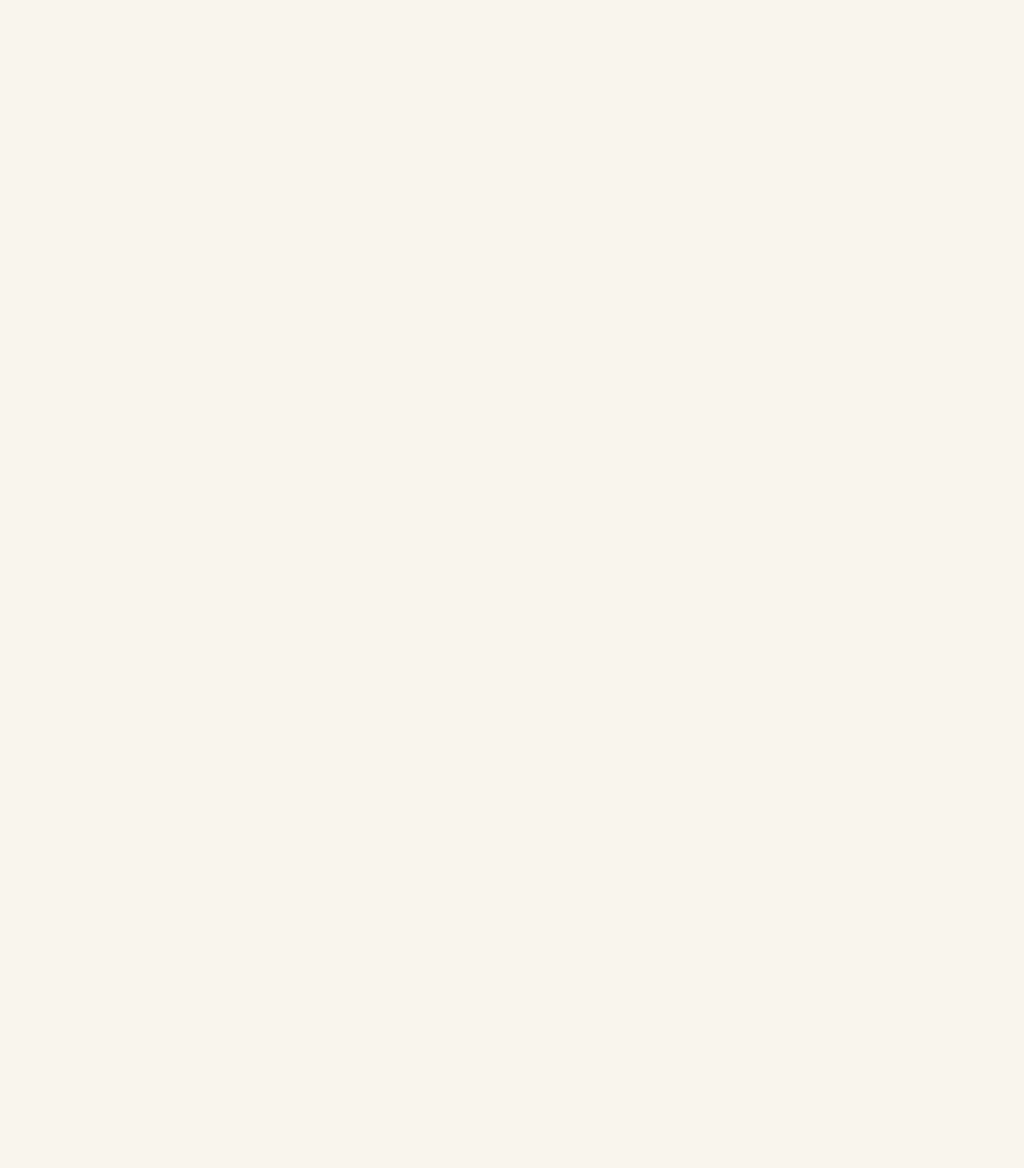
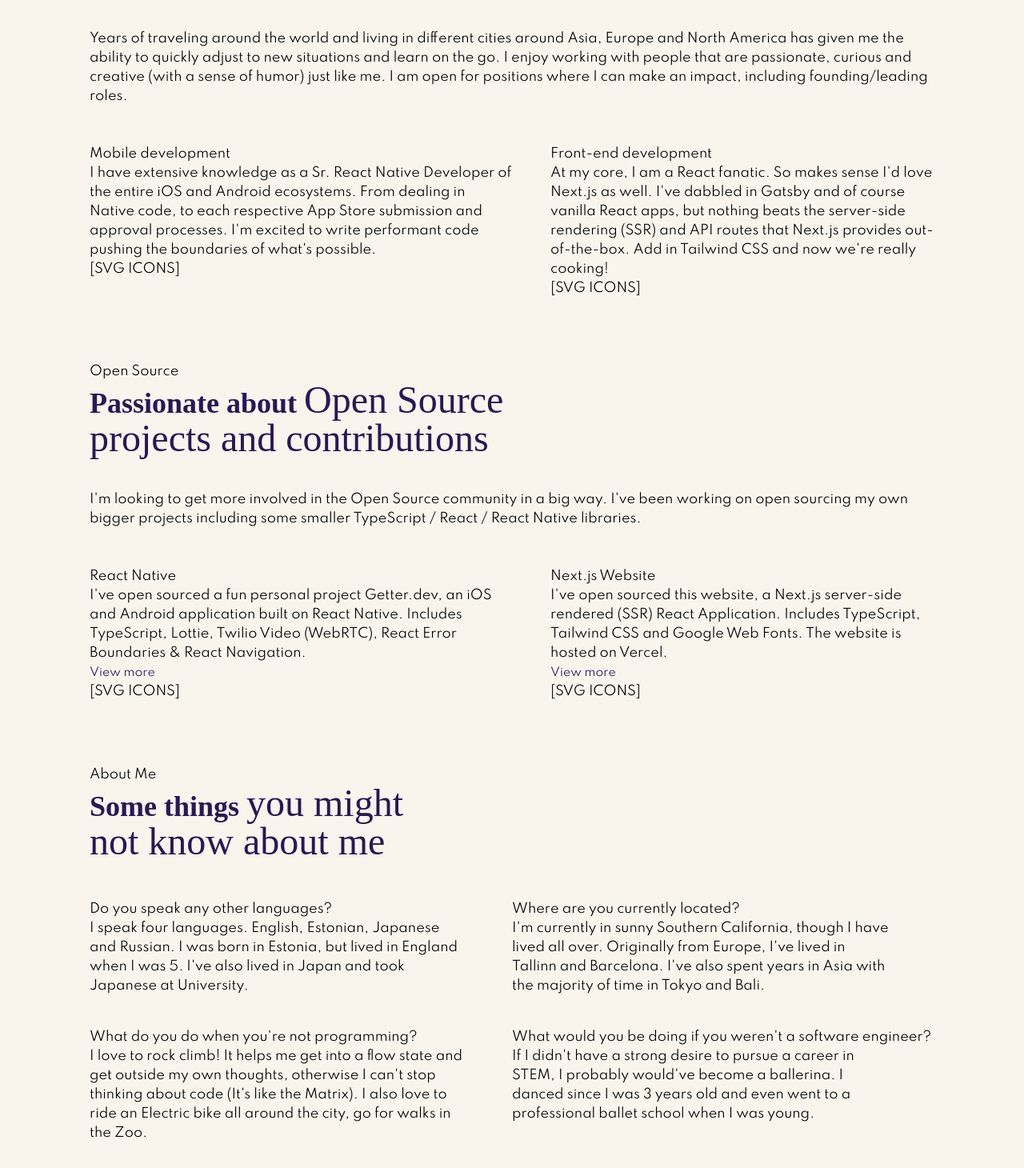
Before and after one commit to getterhiss/getterhiss.com, a Next.js app: page / in a window 1280 px wide. Shown: the part 762-2222 px from the top of the page at 80% size. Before the commit the page ends 800 px from the top, so only its background shows below. Built offline with nearby package versions, Linux system fonts and the light colour scheme; a web font is replaced by a local one.

Commit message:
Basic Grid Layout with Content

```diff
--- a/components/Hero.tsx
+++ b/components/Hero.tsx
@@ -2,23 +2,20 @@ import SuperWoman from 'components/SuperWoman';
 
 const Hero = () => {
   return (
-    <header className="lg:pb-12 space-y-2 lg:space-y-0 lg:space-x-12">
+    <header className="md:py-10">
       <SuperWoman className="mx-auto -mt-12 md:hidden h-80" />
 
       <div className="md:grid md:grid-cols-5">
         <div className="md:max-w-full md:my-auto md:col-span-3 lg:mr-2">
-          <h3 className="text-2xl font-sans mb-2 text-brand antialiased">
+          <h3 className="text-2xl mb-2 text-brand antialiased">
             I&apos;m Getter, a
           </h3>
 
-          <h1 className="text-5xl font-serif mb-10 font-bold text-brand antialiased">
-            React Native <br />
-            developer,{' '}
-            <span className="text-6xl font-light">
-              who is excited about design &amp;{' '}
-              <span className="underline decoration-wavy decoration-2 decoration-pink-400">
-                TypeScript
-              </span>
+          <h1 className="text-6xl font-serif mb-10 text-brand antialiased">
+            <strong className="text-5xl">React Native developer, </strong>
+            who is excited about design &amp;{' '}
+            <span className="underline decoration-wavy decoration-2 decoration-pink-400">
+              TypeScript
             </span>
           </h1>
         </div>
--- a/components/NavBar.tsx
+++ b/components/NavBar.tsx
@@ -2,7 +2,7 @@ import EmailAddress from 'components/EmailAddress';
 
 const NavBar = () => {
   return (
-    <nav className="md:pb-12 space-y-2 lg:space-y-0 lg:space-x-12">
+    <nav className="space-y-2 lg:space-y-0 lg:space-x-12">
       <EmailAddress className="link" name="gh" domain="getter" tld="dev" />
       <a className="link" href="tel:+1 616 883 0158">
         +1 616 883 0158
--- a/pages/index.tsx
+++ b/pages/index.tsx
@@ -19,6 +19,138 @@ const Home: NextPage = () => {
         <NavBar />
 
         <Hero />
+
+        <section className="md:py-10">
+          <div>
+            <p>My Skills</p>
+            <h1 className="h2">
+              <strong className="text-4xl">Entrepreneurial and driven</strong>
+              <br /> mobile &amp; web developer
+            </h1>
+            <p>
+              Years of traveling around the world and living in different cities
+              around Asia, Europe and North America has given me the ability to
+              quickly adjust to new situations and learn on the go. I enjoy
+              working with people that are passionate, curious and creative
+              (with a sense of humor) just like me. I am open for positions
+              where I can make an impact, including founding/leading roles.
+            </p>
+          </div>
+          <div className="md:grid md:grid-cols-2 lg:space-x-12 lg:mt-12">
+            <div>
+              <h2>Mobile development</h2>
+              <p>
+                I have extensive knowledge as a Sr. React Native Developer of
+                the entire iOS and Android ecosystems. From dealing in Native
+                code, to each respective App Store submission and approval
+                processes. I&apos;m excited to write performant code pushing the
+                boundaries of what&apos;s possible.
+              </p>
+              <div>[SVG ICONS]</div>
+            </div>
+            <div>
+              <h2>Front-end development</h2>
+              <p>
+                At my core, I am a React fanatic. So makes sense I&apos;d love
+                Next.js as well. I&apos;ve dabbled in Gatsby and of course
+                vanilla React apps, but nothing beats the server-side rendering
+                (SSR) and API routes that Next.js provides out-of-the-box. Add
+                in Tailwind CSS and now we&apos;re really cooking!
+              </p>
+              <div>[SVG ICONS]</div>
+            </div>
+          </div>
+        </section>
+
+        <section className="md:py-10">
+          <div>
+            <p>Open Source</p>
+            <h1 className="h2">
+              <strong className="text-4xl">Passionate about </strong>
+              Open Source <br /> projects and contributions
+            </h1>
+            <p>
+              I&apos;m looking to get more involved in the Open Source community
+              in a big way. I&apos;ve been working on open sourcing my own
+              bigger projects including some smaller TypeScript / React / React
+              Native libraries.
+            </p>
+          </div>
+          <div className="md:grid md:grid-cols-2 lg:space-x-12 lg:mt-12">
+            <div>
+              <h2>React Native</h2>
+              <p>
+                I&apos;ve open sourced a fun personal project Getter.dev, an iOS
+                and Android application built on React Native. Includes
+                TypeScript, Lottie, Twilio Video (WebRTC), React Error
+                Boundaries &amp; React Navigation.
+              </p>
+              <a className="link">View more</a>
+              <div>[SVG ICONS]</div>
+            </div>
+            <div>
+              <h2>Next.js Website</h2>
+              <p>
+                I&apos;ve open sourced this website, a Next.js server-side
+                rendered (SSR) React Application. Includes TypeScript, Tailwind
+                CSS and Google Web Fonts. The website is hosted on Vercel.
+              </p>
+              <a className="link">View more</a>
+              <div>[SVG ICONS]</div>
+            </div>
+          </div>
+        </section>
+
+        <section className="md:py-10">
+          <div>
+            <p>About Me</p>
+            <h1 className="h2">
+              <strong className="text-4xl">Some things </strong>
+              you might <br /> not know about me
+            </h1>
+          </div>
+          <div className="md:grid md:grid-cols-2 lg:mt-12">
+            <div>
+              <h2>Do you speak any other languages?</h2>
+              <p className="pb-10 pr-14">
+                I speak four languages. English, Estonian, Japanese and Russian.
+                I was born in Estonia, but lived in England when I was 5.
+                I&apos;ve also lived in Japan and took Japanese at University.
+              </p>
+            </div>
+            <div>
+              <h2>Where are you currently located?</h2>
+              <p className="pb-10 pr-14">
+                I&apos;m currently in sunny Southern California, though I have
+                lived all over. Originally from Europe, I&apos;ve lived in
+                Tallinn and Barcelona. I&apos;ve also spent years in Asia with
+                the majority of time in Tokyo and Bali.
+              </p>
+            </div>
+            <div>
+              <h2>What do you do when you&apos;re not programming?</h2>
+              <p className="pb-10 pr-14">
+                I love to rock climb! It helps me get into a flow state and get
+                outside my own thoughts, otherwise I can&apos;t stop thinking
+                about code (It&apos;s like the Matrix). I also love to ride an
+                Electric bike all around the city, go for walks in the Zoo.
+              </p>
+            </div>
+            <div>
+              <h2>
+                What would you be doing if you weren&apos;t a software engineer?
+              </h2>
+              <p className="pb-10 pr-14">
+                If I didn&apos;t have a strong desire to pursue a career in
+                STEM, I probably would&apos;ve become a ballerina. I danced
+                since I was 3 years old and even went to a professional ballet
+                school when I was young.
+              </p>
+            </div>
+          </div>
+        </section>
+
+        <div className="h-44"></div>
       </div>
     </>
   );
--- a/styles/globals.css
+++ b/styles/globals.css
@@ -6,7 +6,10 @@
 @tailwind components;
 
 .link {
-  @apply flex font-sans lg:inline-block text-brand text-xs md:text-sm hover:text-purple-800;
+  @apply flex lg:inline-block text-brand text-xs md:text-sm hover:text-purple-800;
+}
+.h2 {
+  @apply text-5xl font-serif mb-10 text-brand antialiased;
 }
 
 @tailwind utilities;
```
